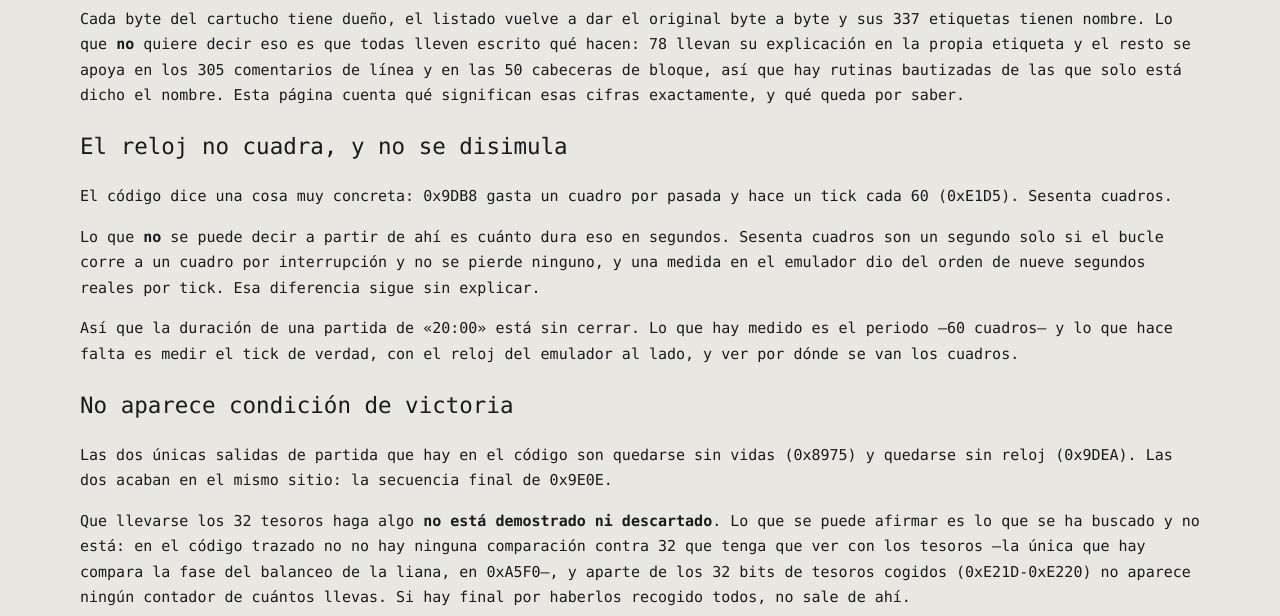
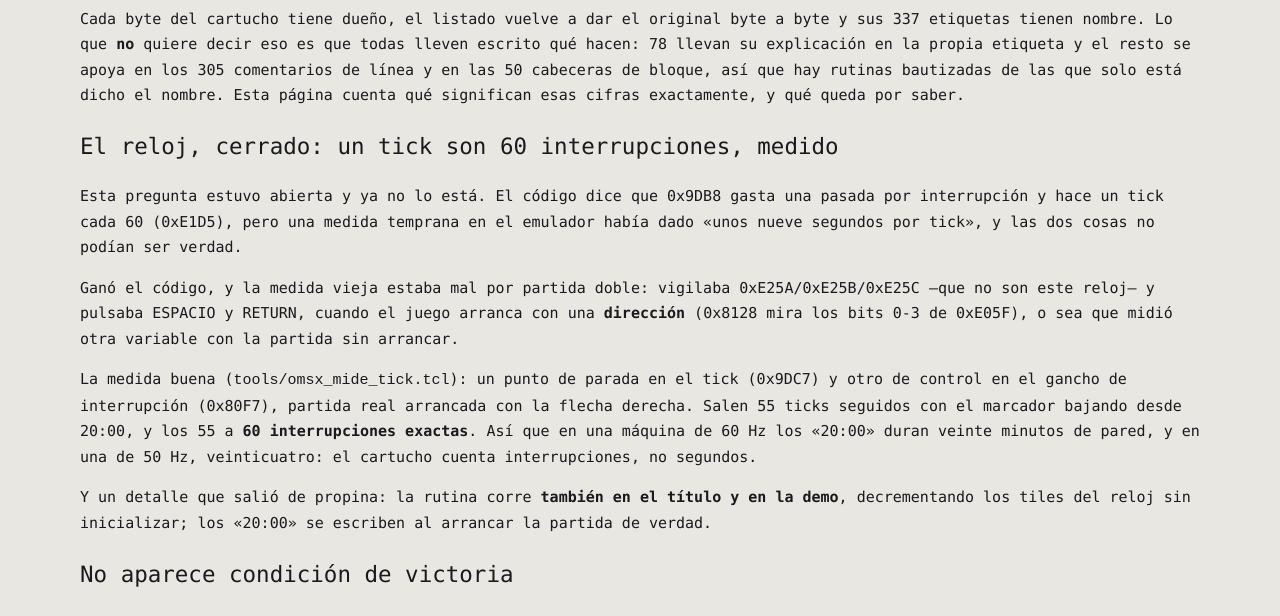
Before and after one commit to antxiko/Pitfall-MSX-disassembly, a plain HTML site: page docs/es/PREGUNTAS-ABIERTAS.html in a window 1280 px wide. Shown: the part 146-762 px from the top of the page. Drawn offline with Linux system fonts and the light colour scheme.

Commit message:
El reloj, cerrado: un tick son 60 interrupciones, y esta vez medido
De las cuatro preguntas abiertas cae la primera. El codigo decia 60 cuadros
por tick y una medida temprana decia ~9 segundos, y no podian ser verdad las
dos. Gano el codigo, y la medida vieja estaba mal por partida doble: vigilaba
0xE25A/B/C, que no son el reloj del marcador, y pulsaba ESPACIO y RETURN
cuando el juego arranca con una DIRECCION (0x8128 mira los bits 0-3 de
0xE05F): midio otra variable con la partida sin arrancar.

La medida buena es tools/omsx_mide_tick.tcl: un punto de parada en el tick
(0x9DC7, el que solo se ejecuta cuando 0xE1D5 llega a cero) y otro de CONTROL
en el gancho de interrupcion (0x80F7), con la partida arrancada de verdad con
la flecha derecha. Salen 55 ticks seguidos con el marcador bajando desde
20:00 -la captura lo ensena en 19:04-, y los 55 a 60 interrupciones exactas.
O sea: a 60 Hz los 20:00 duran veinte minutos de pared; a 50 Hz, veinticuatro.
El cartucho cuenta interrupciones, no segundos.

Y de propina: la rutina corre tambien en el titulo y en la demo, decrementando
los tiles del reloj sin inicializar; los 20:00 se escriben al arrancar la
partida. La seccion del reloj de PREGUNTAS-ABIERTAS / OPEN-QUESTIONS queda
como cerrada, con el como y el porque, y el bloque del listado en 0x9DB8
cuenta la medida en vez de la duda.

17 tests en verde (el guardian de cifras cazo las lineas nuevas del listado:
5722 -> 5725), reensambla byte a byte, 124 enlaces sin roto.

Co-Authored-By: Claude Fable 5 (1M context) <noreply@anthropic.com>

```diff
--- a/docs/es/PREGUNTAS-ABIERTAS.html
+++ b/docs/es/PREGUNTAS-ABIERTAS.html
@@ -83,10 +83,11 @@ audio{display:block;width:100%;max-width:640px;margin:.75rem 0 1.5rem}
 <div class="w"><nav class="top"><a href="index.html">Portada</a><a href="EMPEZAR.html">Empezar</a><a href="EL-JUEGO.html">El juego</a><a href="EL-CARTUCHO.html">El cartucho</a><a href="EL-CODIGO.html">El código</a><a href="HALLAZGOS.html">Hallazgos</a><a href="PREGUNTAS-ABIERTAS.html" style=color:var(--tinta)>Preguntas abiertas</a><a href="../OPEN-QUESTIONS.html" style="margin-left:auto;color:var(--oro)">English</a></nav>
 <h1 id="preguntas-abiertas">Preguntas abiertas</h1>
 <p>Cada byte del cartucho tiene dueño, el listado vuelve a dar el original byte a byte y sus 337 etiquetas tienen nombre. Lo que <b>no</b> quiere decir eso es que todas lleven escrito qué hacen: 78 llevan su explicación en la propia etiqueta y el resto se apoya en los 305 comentarios de línea y en las 50 cabeceras de bloque, así que hay rutinas bautizadas de las que solo está dicho el nombre. Esta página cuenta qué significan esas cifras exactamente, y qué queda por saber.</p>
-<h2 id="el-reloj-no-cuadra-y-no-se-disimula">El reloj no cuadra, y no se disimula</h2>
-<p>El código dice una cosa muy concreta: 0x9DB8 gasta un cuadro por pasada y hace un tick cada 60 (0xE1D5). Sesenta cuadros.</p>
-<p>Lo que <b>no</b> se puede decir a partir de ahí es cuánto dura eso en segundos. Sesenta cuadros son un segundo solo si el bucle corre a un cuadro por interrupción y no se pierde ninguno, y una medida en el emulador dio del orden de nueve segundos reales por tick. Esa diferencia sigue sin explicar.</p>
-<p>Así que la duración de una partida de «20:00» está sin cerrar. Lo que hay medido es el periodo —60 cuadros— y lo que hace falta es medir el tick de verdad, con el reloj del emulador al lado, y ver por dónde se van los cuadros.</p>
+<h2 id="el-reloj-cerrado-un-tick-son-60-interrupciones-medido">El reloj, cerrado: un tick son 60 interrupciones, medido</h2>
+<p>Esta pregunta estuvo abierta y ya no lo está. El código dice que 0x9DB8 gasta una pasada por interrupción y hace un tick cada 60 (0xE1D5), pero una medida temprana en el emulador había dado «unos nueve segundos por tick», y las dos cosas no podían ser verdad.</p>
+<p>Ganó el código, y la medida vieja estaba mal por partida doble: vigilaba 0xE25A/0xE25B/0xE25C —que no son este reloj— y pulsaba ESPACIO y RETURN, cuando el juego arranca con una <b>dirección</b> (0x8128 mira los bits 0-3 de 0xE05F), o sea que midió otra variable con la partida sin arrancar.</p>
+<p>La medida buena (<code>tools/omsx_mide_tick.tcl</code>): un punto de parada en el tick (0x9DC7) y otro de control en el gancho de interrupción (0x80F7), partida real arrancada con la flecha derecha. Salen 55 ticks seguidos con el marcador bajando desde 20:00, y los 55 a <b>60 interrupciones exactas</b>. Así que en una máquina de 60 Hz los «20:00» duran veinte minutos de pared, y en una de 50 Hz, veinticuatro: el cartucho cuenta interrupciones, no segundos.</p>
+<p>Y un detalle que salió de propina: la rutina corre <b>también en el título y en la demo</b>, decrementando los tiles del reloj sin inicializar; los «20:00» se escriben al arrancar la partida de verdad.</p>
 <h2 id="no-aparece-condicion-de-victoria">No aparece condición de victoria</h2>
 <p>Las dos únicas salidas de partida que hay en el código son quedarse sin vidas (0x8975) y quedarse sin reloj (0x9DEA). Las dos acaban en el mismo sitio: la secuencia final de 0x9E0E.</p>
 <p>Que llevarse los 32 tesoros haga algo <b>no está demostrado ni descartado</b>. Lo que se puede afirmar es lo que se ha buscado y no está: en el código trazado no no hay ninguna comparación contra 32 que tenga que ver con los tesoros —la única que hay compara la fase del balanceo de la liana, en 0xA5F0—, y aparte de los 32 bits de tesoros cogidos (0xE21D-0xE220) no aparece ningún contador de cuántos llevas. Si hay final por haberlos recogido todos, no sale de ahí.</p>
```
Also changed, not shown: docs/GETTING-STARTED.html (+1 -1 lines), docs/OPEN-QUESTIONS.html (+5 -4 lines), docs/es/EMPEZAR.html (+1 -1 lines), 7 other files.
